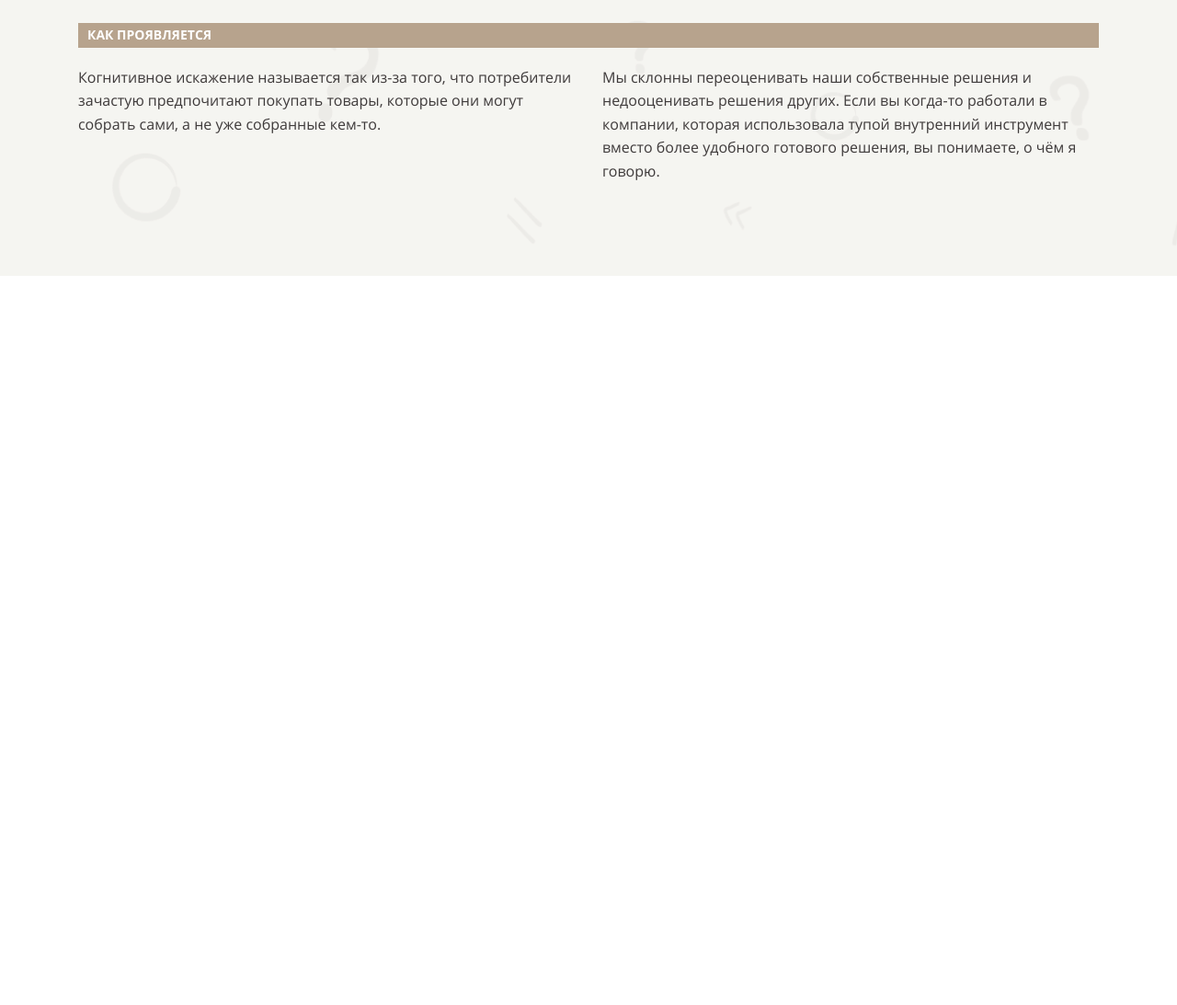
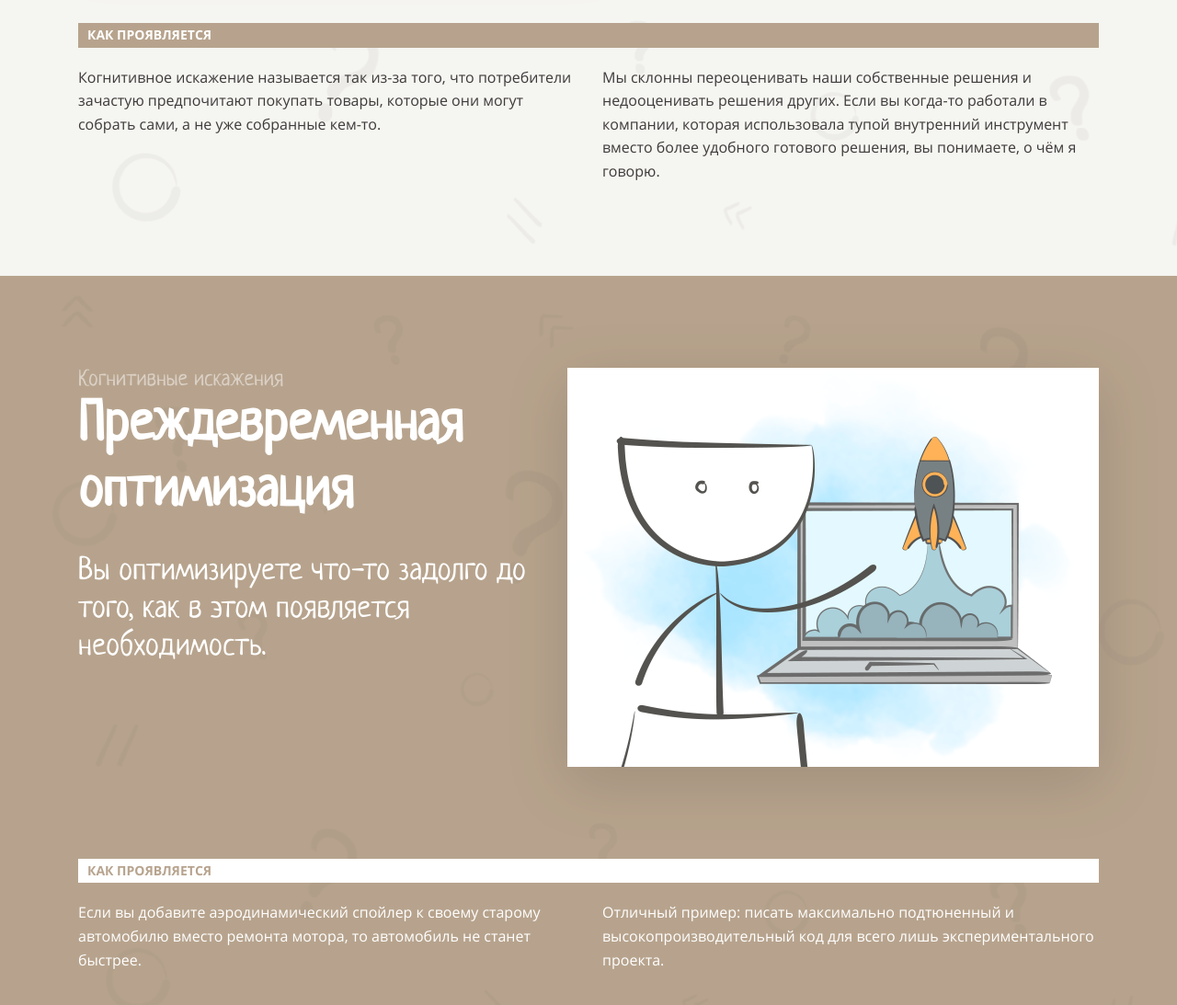
Before and after one commit to deka13/layout-designer-project-lvl1, a website: page src/index.html in a window 1280 px wide. Shown: the part 3335-4428 px from the top of the page at 92% size. Before the commit the page ends 3635 px from the top, so only its background shows below. Drawn offline with Linux system fonts and the light colour scheme.

Commit message:
Add premature-optimization section

```diff
--- a/src/index.html
+++ b/src/index.html
@@ -44,7 +44,7 @@
           <h3 class="h3 text-orange mb-16">Эффект ИКЕА</h3>
           <p class="primary-text">Вы переоцениваете собственные решения, и, как следствие, недооцениваете решения других.</p>
         </a>
-        <a class="deformation w-302 mb-20 bg-light" href="#">
+        <a class="deformation w-302 mb-20 bg-light" href="#premature-optimization">
           <p class="number text-primary-dark">2</p>
           <h3 class="h3 text-orange mb-16">Преждевременная оптимизация</h3>
           <p class="primary-text">Вы оптимизируете что-то задолго до того, как в этом появляется необходимость.</p>
@@ -69,10 +69,10 @@
     <section class="bg-light bg-default-image padding-default" id="ikea-effect">
       <div class="container">
         <div class="flex mb-100">
-          <img class="ikea-effect mr-30" src="../images/ikea-effect.png" alt="Эффект ИКЕА">
+          <img class="deformation-image mr-30" src="../images/ikea-effect.png" alt="Эффект ИКЕА">
           <div>
             <p class="deformations-dark">Когнитивные искажения</p>
-            <h1 class="h1 text-dark mb-30">Эффект ИКЕА</h1>
+            <h2 class="h2 text-dark mb-30">Эффект ИКЕА</h2>
             <p class="h3 text-dark">Вы переоцениваете собственные решения, и, как следствие, недооцениваете решения других.</p>
           </div>
         </div>
@@ -80,6 +80,23 @@
         <div class="flex-sb">
           <p class ="primary-text w-540 mr-30">Когнитивное искажение называется так из-за того, что потребители зачастую предпочитают покупать товары, которые они могут собрать сами, а не уже собранные кем-то.</p>
           <p class="primary-text w-540">Мы склонны переоценивать наши собственные решения и недооценивать решения других. Если вы когда-то работали в компании, которая использовала тупой внутренний инструмент вместо более удобного готового решения, вы понимаете, о чём я говорю.</p>
+        </div>
+      </div>
+    </section>
+    <section class="bg-brown bg-default-image padding-default" id="premature-optimization">
+      <div class="container">
+        <div class="flex mb-100">
+          <div class="mr-30">
+            <p class="deformations-light">Когнитивные искажения</p>
+            <h2 class="h2 text-white mb-30">Преждевременная оптимизация</h2>
+            <p class="h3 text-white">Вы оптимизируете что-то задолго до того, как в этом появляется необходимость.</p>
+          </div>
+          <img class="deformation-image" src="../images/premature-optimization.png" alt="Преждевременная оптимизация">
+        </div>
+        <h4 class="h4 mb-20 text-brown bg-white">Как проявляется</h4>
+        <div class="flex-sb">
+          <p class ="primary-text-white w-540 mr-30">Если вы добавите аэродинамический спойлер к своему старому автомобилю вместо ремонта мотора, то автомобиль не станет быстрее.</p>
+          <p class="primary-text-white w-540">Отличный пример: писать максимально подтюненный и высокопроизводительный код для всего лишь экспериментального проекта.</p>
         </div>
       </div>
     </section>
```
